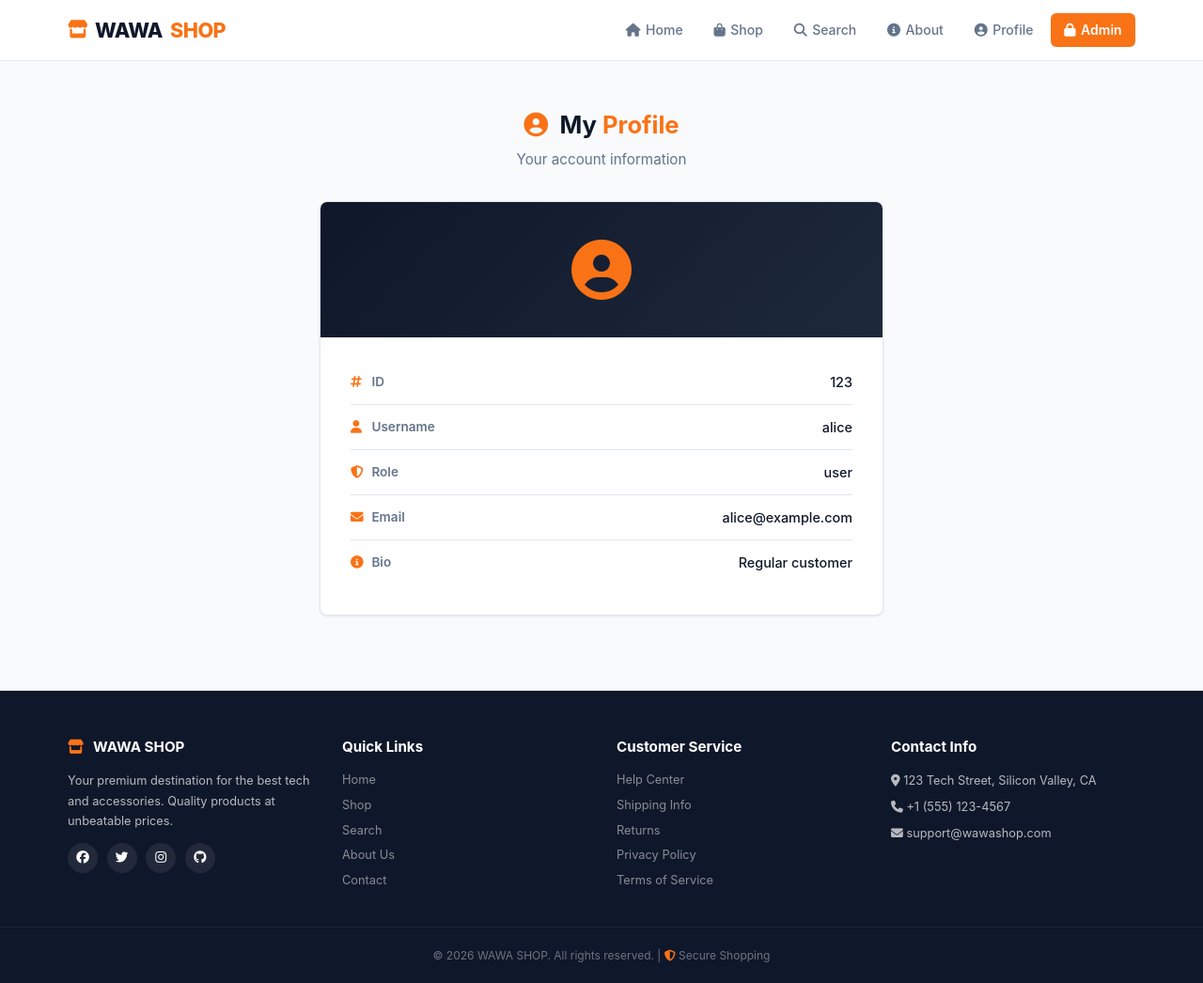
After one commit to Hexendi/wawa, a Flask app: page /profile in a window 1280 px wide. The commit adds this page. Shown: the whole page at 94% size. Run offline with Flask 3, Linux system fonts and the light colour scheme; data comes from the database, SQL or seed files in the repository.

Commit message:
add profile page with IDOR via /api/user/PROFILE

```diff
--- a/app.py
+++ b/app.py
@@ -86,6 +86,10 @@ def product_detail(pid):
     if not product:
         return redirect('/shop')
     return render_template('product.html', product=product)
+
+@app.route('/profile')
+def profile():
+    return render_template('profile.html')
 
 @app.route('/about')
 def about():
--- a/static/style.css
+++ b/static/style.css
@@ -739,6 +739,52 @@ main {
 .form-row { display: flex; gap: 0.9rem; }
 .form-row input { margin-bottom: 0; }
 
+/* ===== PROFILE ===== */
+.profile-container { max-width: 600px; margin: 0 auto; }
+
+.profile-card {
+    background: var(--card);
+    border-radius: var(--radius);
+    box-shadow: var(--shadow);
+    border: 1px solid var(--border);
+    overflow: hidden;
+}
+
+.profile-avatar {
+    background: linear-gradient(135deg, var(--primary), var(--primary-light));
+    padding: 2.5rem;
+    text-align: center;
+}
+
+.profile-avatar i { font-size: 4rem; color: var(--accent); }
+
+.profile-details { padding: 1.5rem 2rem 2rem; }
+
+.profile-field {
+    display: flex;
+    justify-content: space-between;
+    align-items: center;
+    padding: 0.75rem 0;
+    border-bottom: 1px solid var(--border);
+}
+.profile-field:last-child { border-bottom: none; }
+
+.profile-field label {
+    font-size: 0.85rem;
+    font-weight: 600;
+    color: var(--text-light);
+    display: flex;
+    align-items: center;
+    gap: 0.4rem;
+}
+.profile-field label i { color: var(--accent); width: 16px; }
+
+.profile-field span {
+    font-size: 0.9rem;
+    color: var(--text);
+    font-weight: 500;
+}
+
 /* ===== EMPTY CART ===== */
 .empty-cart {
     text-align: center;
--- a/templates/base.html
+++ b/templates/base.html
@@ -19,6 +19,7 @@
                 <a href="/shop"><i class="fas fa-shopping-bag"></i> Shop</a>
                 <a href="/search"><i class="fas fa-search"></i> Search</a>
                 <a href="/about"><i class="fas fa-info-circle"></i> About</a>
+                <a href="/profile"><i class="fas fa-user-circle"></i> Profile</a>
                 <a href="/admin" class="nav-admin"><i class="fas fa-lock"></i> Admin</a>
             </div>
         </div>
--- /dev/null
+++ b/templates/profile.html
@@ -0,0 +1,55 @@
+{% extends "base.html" %}
+{% block title %}My Profile{% endblock %}
+{% block content %}
+
+<div class="profile-container">
+    <div class="page-header">
+        <h1><i class="fas fa-user-circle"></i> My <span>Profile</span></h1>
+        <p>Your account information</p>
+    </div>
+
+    <div id="profileCard" class="profile-card">
+        <div class="profile-avatar">
+            <i class="fas fa-user-circle"></i>
+        </div>
+        <div class="profile-details">
+            <div class="profile-field">
+                <label><i class="fas fa-hashtag"></i> ID</label>
+                <span id="pId">-</span>
+            </div>
+            <div class="profile-field">
+                <label><i class="fas fa-user"></i> Username</label>
+                <span id="pUsername">-</span>
+            </div>
+            <div class="profile-field">
+                <label><i class="fas fa-shield-alt"></i> Role</label>
+                <span id="pRole">-</span>
+            </div>
+            <div class="profile-field">
+                <label><i class="fas fa-envelope"></i> Email</label>
+                <span id="pEmail">-</span>
+            </div>
+            <div class="profile-field">
+                <label><i class="fas fa-info-circle"></i> Bio</label>
+                <span id="pBio">-</span>
+            </div>
+        </div>
+    </div>
+</div>
+
+<script>
+(function() {
+    fetch('/api/user/PROFILE?id=123')
+        .then(function(r) { return r.json(); })
+        .then(function(data) {
+            if (data.error) return;
+            document.getElementById('pId').textContent = data.id;
+            document.getElementById('pUsername').textContent = data.username;
+            document.getElementById('pRole').textContent = data.role;
+            document.getElementById('pEmail').textContent = data.email;
+            document.getElementById('pBio').textContent = data.bio || 'N/A';
+        });
+})();
+</script>
+
+{% endblock %}
```
